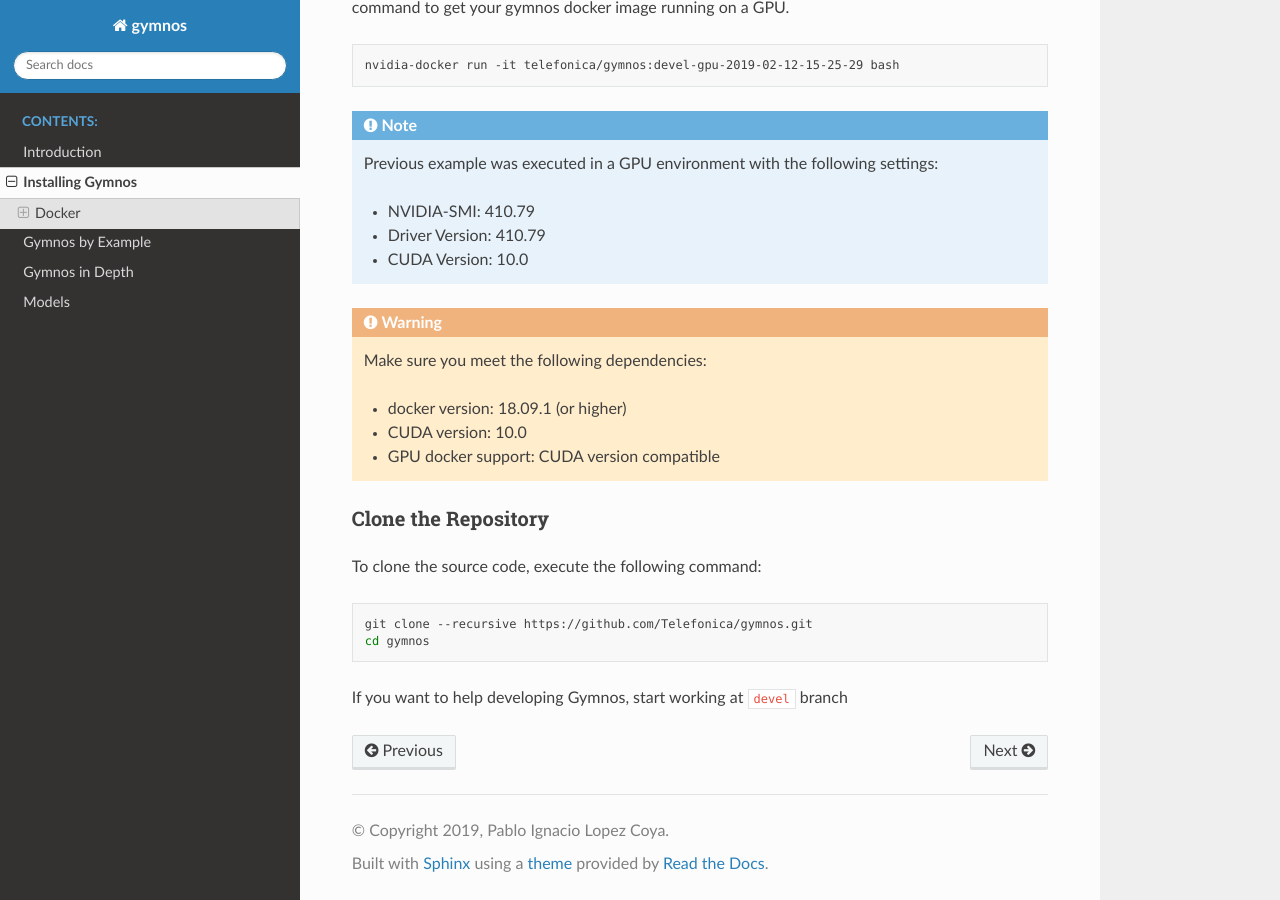
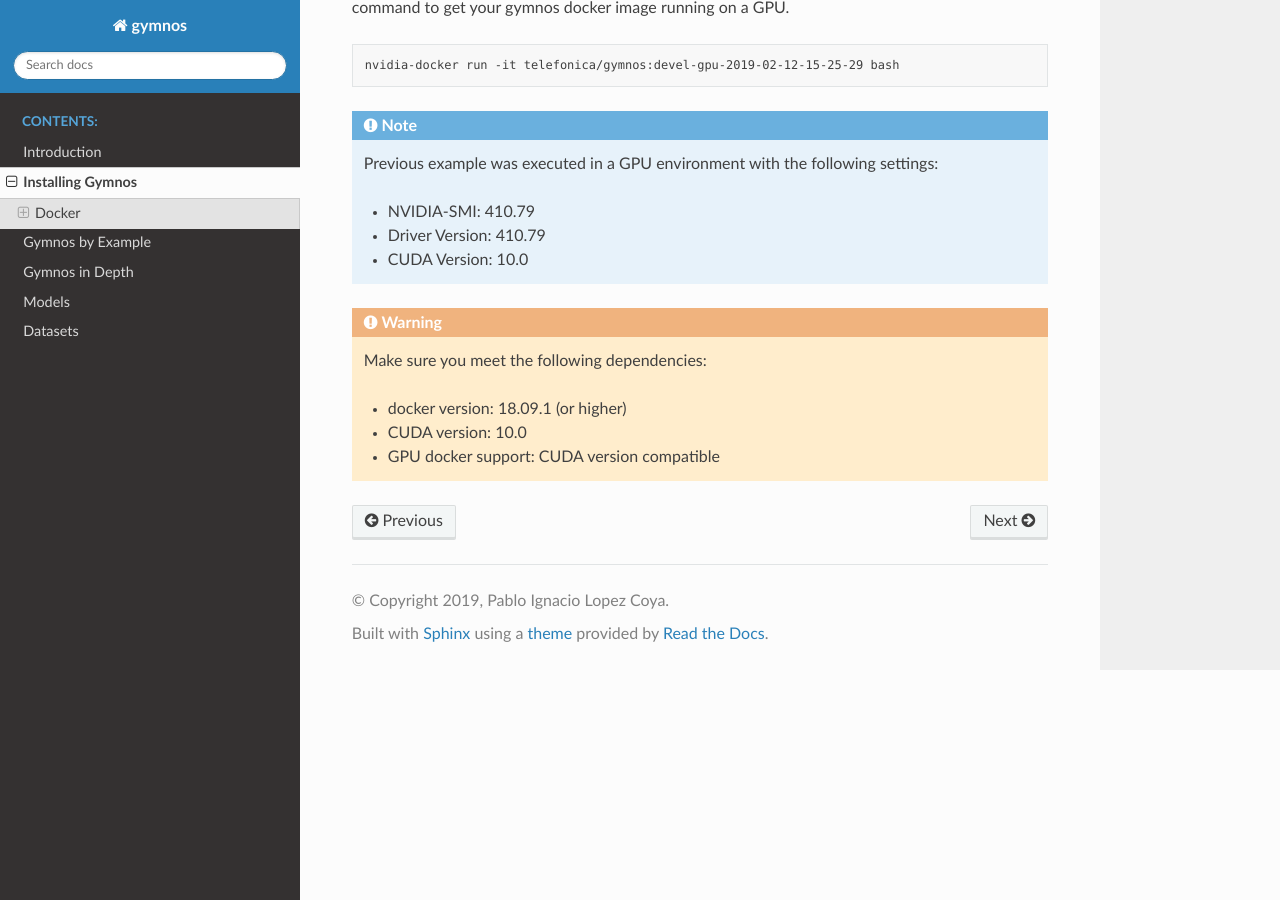
Before and after one commit to Telefonica/gymnos, a Sphinx documentation site: the page built from docs/source/installing-gymnos.rst, in a window 1280 px wide and 900 px high, scrolled down 729 px. Built offline with Sphinx 7.4.7 and the Read the Docs theme 2.0.0, drawn with Linux system fonts in a browser that asks for light colours; pages that are not in the unit, such as notebooks, are missing from menus.

Commit message:
Added general documentation: missing files

```diff
--- a/docs/source/installing-gymnos.rst
+++ b/docs/source/installing-gymnos.rst
@@ -59,16 +59,3 @@ to get your gymnos docker image running on a GPU.
    * docker version:      18.09.1 (or higher)
    * CUDA version:        10.0
    * GPU docker support:  CUDA version compatible
-
-
-Clone the Repository
---------------------
-
-To clone the source code, execute the following command:
-
-.. code-block:: bash
-
-    git clone --recursive https://github.com/Telefonica/gymnos.git
-    cd gymnos
-
-If you want to help developing Gymnos, start working at ``devel`` branch
```
Also changed, not shown: docs/source/datasets.rst (added, +84 -0 lines).
